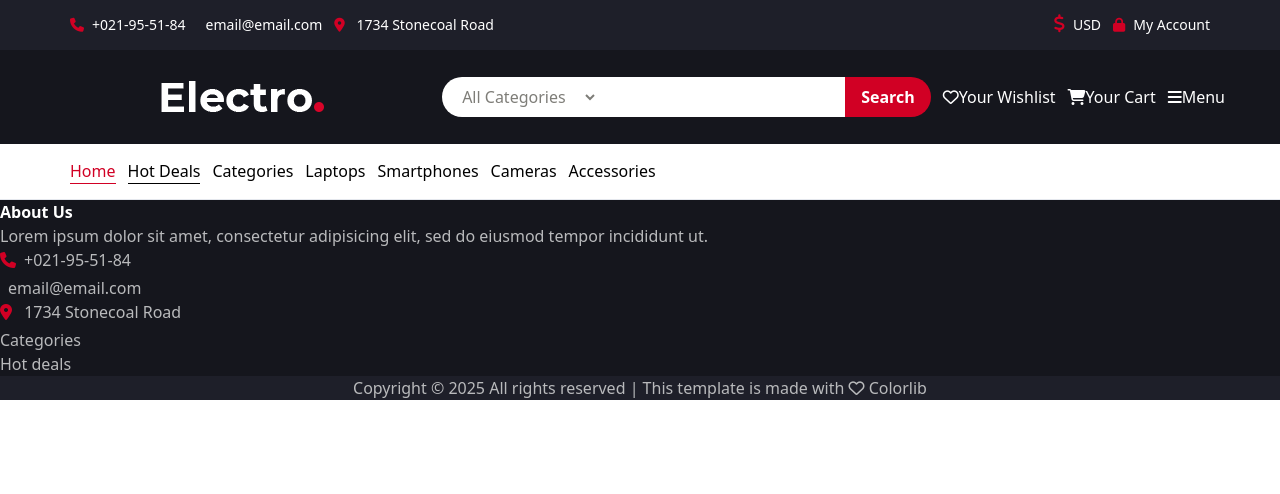
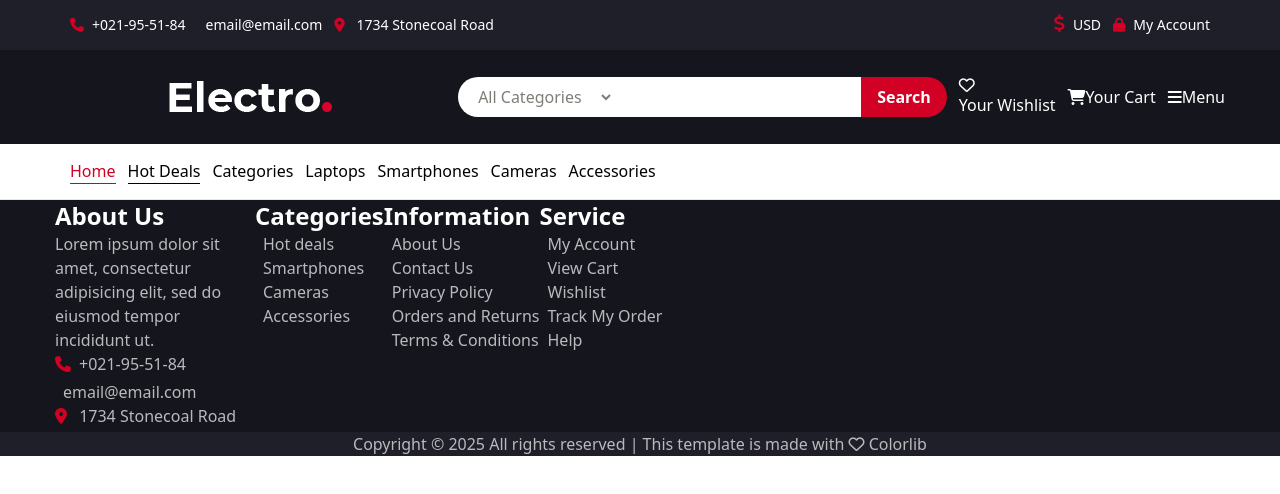
Before and after one commit to sadigzadeamina07/final-js-project, a website: page index.html in a window 1280 px wide. Drawn offline with Linux system fonts and the light colour scheme.

Commit message:
did some changes for footer

```diff
--- a/index.html
+++ b/index.html
@@ -42,7 +42,7 @@
         </div>
         <div class=" bg-[#15161D]">
             <div class="container mx-auto">
-                <div class=" flex  gap-3 py-3">
+                <div class=" flex flex-wrap sm:m-auto  gap-3 py-3">
                     <img src="img/logo.png" alt="" class="m-auto" />
                     <div class="flex justify-center items-center text-white py-2">
                         <select name="" id="" class="text-[#7e7d78] rounded-l-[30px] bg-white py-2 px-4">
@@ -54,9 +54,9 @@
                         <button class=" h-10 p-2  bg-[#D10024] font-semibold rounded-r-[30px] py-2 px-4">Search</button>
 
                     </div>
-                    <div class="flex gap-3 text-white">
+                    <div class="flex gap-3  text-white">
                         <ul class="flex gap-3 items-center">
-                            <li><i class="fa-regular fa-heart"></i>Your Wishlist</li>
+                            <li class="flex flex-col"><i class="fa-regular fa-heart"></i><p>Your Wishlist</p></li>
                             <li><i class="fa-solid fa-cart-shopping"></i>Your Cart</li>
                             <li><i class="fa-solid fa-bars"></i>Menu</li>
                         </ul>
@@ -80,11 +80,16 @@
 </div>
 
     </header>
+    <main>
+
+    </main>
     <footer class="text-[#B9BABC]">
         <div class="bg-[#15161d]">
-            <div class="container">
-                <h2 class="font-bold text-x2l text-white ">About Us</h2>
-                <p>Lorem ipsum dolor sit amet, consectetur adipisicing elit, sed do eiusmod tempor incididunt ut.</p>
+            <div class="container mx-auto">
+                <div class="flex flex-wrap">
+         <div>
+   <h2 class="font-bold text-2xl text-white ">About Us</h2>
+                <p class="w-50">Lorem ipsum dolor sit amet, consectetur adipisicing elit, sed do eiusmod tempor incididunt ut.</p>
 
       <ul class="">
                         <li><i class="fa-solid fa-phone text-[#d10024] mb-2" ></i><a href="tel:+021-95-51-84"
@@ -94,13 +99,43 @@
                         <li><i class="fa-solid fa-location-dot text-[#d10024] mb-2" ></i><a href=""
                                 class="ml-2 hover:text-[#d10024]"> 1734 Stonecoal Road</a></li>
                     </ul>
-                    <h2>Categories</h2>
+                </div>
+      <div>
+
+                    <h2 class="font-bold text-2xl text-white ">Categories</h2>
                     <ul>
-                        <li><a href="">Hot deals</a></li>
-                        <li><a href=""></a></li>
-                        <li><a href=""></a></li>
-                        <li><a href=""></a></li>
+                        <li   class="ml-2 hover:text-[#d10024]"><a href="">Hot deals</a></li>
+                        <li   class="ml-2 hover:text-[#d10024]"><a href="">Smartphones</a></li>
+                        <li   class="ml-2 hover:text-[#d10024]"><a href="">Cameras</a></li>
+                        <li   class="ml-2 hover:text-[#d10024]"><a href="">Accessories</a></li>
                     </ul>
+       </div>
+
+ <div>
+       <h2 class="font-bold text-2xl text-white ">Information</h2>
+                    <ul>
+                        <li   class="ml-2 hover:text-[#d10024]"><a href="">About Us</a></li>
+                        <li  class="ml-2 hover:text-[#d10024]"><a href="">Contact Us</a></li>
+                        <li   class="ml-2 hover:text-[#d10024]"><a href="">Privacy Policy</a></li>
+                        <li   class="ml-2 hover:text-[#d10024]"><a href="">Orders and Returns</a></li>
+                        <li   class="ml-2 hover:text-[#d10024]"><a href="">Terms & Conditions</a></li>
+                    </ul>
+ </div>
+                         <div>
+   <h2 class="font-bold text-2xl text-white ">Service</h2>
+                    <ul>
+                        <li   class="ml-2 hover:text-[#d10024]"><a href="">My Account</a></li>
+                        <li   class="ml-2 hover:text-[#d10024]"><a href="">View Cart</a></li>
+                        <li   class="ml-2 hover:text-[#d10024]"><a href="">Wishlist</a></li>
+                        <li   class="ml-2 hover:text-[#d10024]"><a href="">Track My Order</a></li>
+                        <li   class="ml-2 hover:text-[#d10024]"><a href="">Help</a></li>
+                    </ul>
+                    </div>
+                </div>
+
+
+
+
             </div>
         </div>
         <div class="bg-[#1e1f29]">
```
Also changed, not shown: src/output.css.
